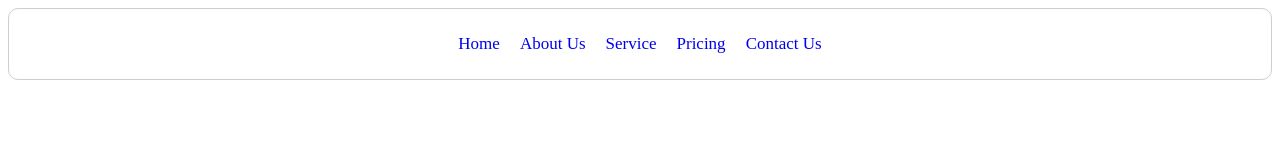
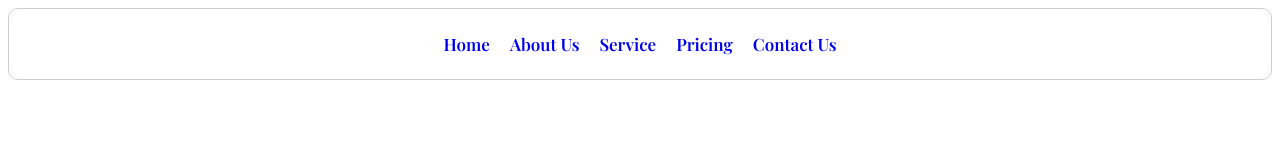
Before and after one commit to SachithG1998/laundraville-ui, a React (Create React App) app: page / in a window 1280 px wide. Shown: the top 160 px of the page. Built offline with nearby package versions, Linux system fonts and the light colour scheme.

Commit message:
Added the font for the body

```diff
--- a/src/App.css
+++ b/src/App.css
@@ -1,3 +1,7 @@
+body {
+  font-family: "Playfair Display", serif;
+}
+
 .App {
   text-align: center;
 }
```
